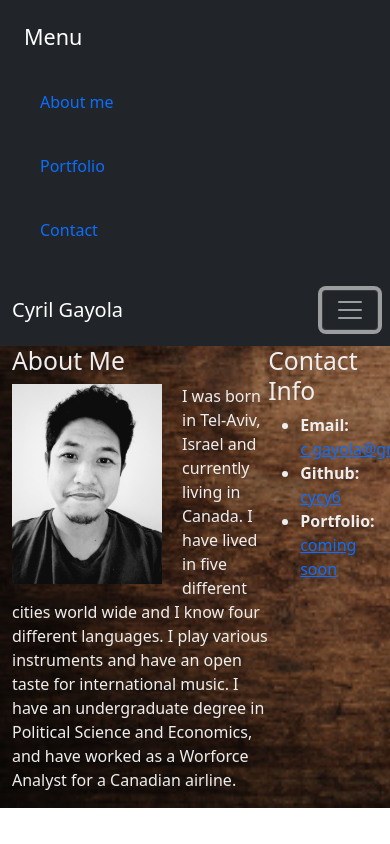
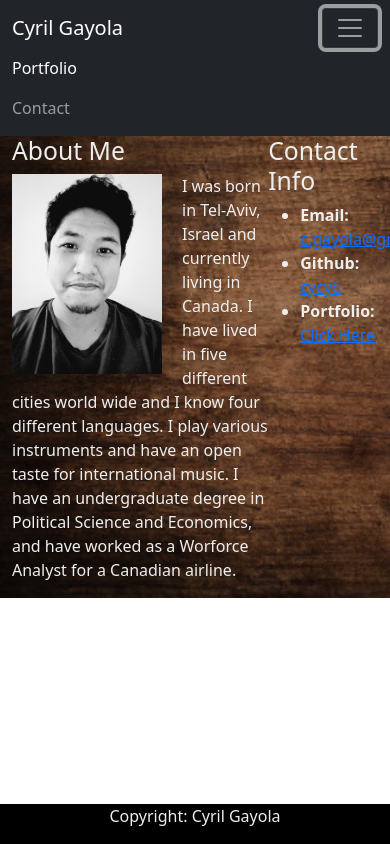
Before and after one commit to cycy6/Bio-Portfolio, a plain HTML site: page index.html in a window 390 px wide. Both pictures are taken after a click on the button "Toggle navigation". Shown: the top 844 px of the page. Drawn offline with nearby package versions, Linux system fonts and the light colour scheme.

Commit message:
Completion of Bio

```diff
--- a/assets/style.css
+++ b/assets/style.css
@@ -23,6 +23,7 @@ body {
 
 header {
   background: #333;
+  position: absolute;
 }
 
 h1 {
--- a/assets/stylecont.css
+++ b/assets/stylecont.css
@@ -8,15 +8,19 @@ body {
     background: url(backgroundimg.jpg) no-repeat;
     background-size: auto;
     background-size: cover;
-    height: 100%;
+  }
+
+  header {
+    background: #333;
+    position: absolute;
   }
 
   .contact-form {
       width: 85%;
-      max-width: 600px;
+      max-width: 500px;
       background: #f1f1f1;
       position: absolute;
-      top: 58%;
+      top: 50%;
       left: 50%;
       transform: translate(-50%, -50%);
       padding: 30px 40px;
--- a/assets/styleport.css
+++ b/assets/styleport.css
@@ -14,10 +14,14 @@ body {
   font-family: 'Century gothic', 'sans-serif';
   font-size: 18px;
   line-height: 150%;
-    color: #eee;
   background: url(backgroundimg.jpg) no-repeat;
+  background-size: auto;
   background-size: cover;
-    height: 100%;
+}
+
+header {
+  background: #333;
+  position: absolute;
 }
 /* card display */
   .card1 {
--- a/index.html
+++ b/index.html
@@ -9,33 +9,24 @@
   <!-- Notice the "relative" pathway? It matches a file inside our current directory's "assets" folder. Open it to see our style rules. -->
   <link rel="stylesheet" type="text/css" href="assets/style.css">
   <script src="https://cdn.jsdelivr.net/npm/bootstrap@5.0.0-beta1/dist/js/bootstrap.bundle.min.js" integrity="sha384-ygbV9kiqUc6oa4msXn9868pTtWMgiQaeYH7/t7LECLbyPA2x65Kgf80OJFdroafW" crossorigin="anonymous"></script><link href="https://cdn.jsdelivr.net/npm/bootstrap@5.0.0-beta1/dist/css/bootstrap.min.css" rel="stylesheet" integrity="sha384-giJF6kkoqNQ00vy+HMDP7azOuL0xtbfIcaT9wjKHr8RbDVddVHyTfAAsrekwKmP1" crossorigin="anonymous">
-  </style>
+  <!-- Navagation bar/links to other pages -->
+  <nav class="navbar navbar-expand-lg navbar-dark bg-dark">
+    <div class="container-fluid">
+      <a class="navbar-brand" href="./index.html">Cyril Gayola</a>
+      <button class="navbar-toggler" type="button" data-bs-toggle="collapse" data-bs-target="#navbarNavAltMarkup" aria-controls="navbarNavAltMarkup" aria-expanded="false" aria-label="Toggle navigation">
+        <span class="navbar-toggler-icon"></span>
+      </button>
+      <div class="collapse navbar-collapse" id="navbarNavAltMarkup">
+        <div class="navbar-nav">
+          <a class="nav-link active" aria-current="page" href="./portfolio.html">Portfolio</a>
+          <a class="nav-link" href="./contact.html">Contact</a>
+        </div>
+      </div>
+    </div>
+  </nav>
 </head>
 
 <body>
-  <!-- Navagation bar/links to other pages -->
-  <div class="collapse" id="navbarToggleExternalContent">
-    <div class="bg-dark p-4">
-      <h5 class="text-white h4">Menu</h5>
-        <ul class="navbar-nav"></ul>
-        <li class="nav-item">
-          <a href="file:///Users/cyrilg/Desktop/Bootcamp/Portfolio3/index.html" class="nav-link">About me</a></li>
-        <li class="nav-item">
-          <a href="file:///Users/cyrilg/Desktop/Bootcamp/Portfolio3/portfolio.html" class="nav-link">Portfolio</a></li>
-        <li class="nav-item">
-            <a href="file:///Users/cyrilg/Desktop/Bootcamp/Portfolio3/contact.html" class="nav-link">Contact</a></li>
-    </div>
-  </div>
-  <nav class="navbar navbar-dark bg-dark">
-    <div class="container-fluid">
-      <nav class="navbar">
-        <a href="#" class="navbar-brand">Cyril Gayola</a>
-      </nav>
-      <button class="navbar-toggler" type="button" data-bs-toggle="collapse" data-bs-target="#navbarToggleExternalContent" aria-controls="navbarToggleExternalContent" aria-expanded="false" aria-label="Toggle navigation">
-        <span class="navbar-toggler-icon"></span>
-      </button>
-    </div>
-  </nav>
 <!-- Bio image -->
   <div class="container">
 
@@ -52,11 +43,25 @@
     <section id="contact-info">
       <h2>Contact Info</h2>
       <ul>
-        <li><strong>Email:</strong> <a href="c.gayola@gmail.com">c.gayola@gmail.com</a></li>
-        <li><strong>Github:</strong> <a href="cycy6">cycy6</a></li>
-        <li><strong>Portfolio:</strong> <a href="#">coming soon</a></li>
+        <li><strong>Email:</strong> <a href="https://accounts.google.com/ServiceLogin/identifier?service=mail&passive=true&rm=false&continue=https%3A%2F%2Fmail.google.com%2Fmail%2F&ss=1&scc=1&ltmpl=default&ltmplcache=2&emr=1&osid=1&flowName=GlifWebSignIn&flowEntry=AddSession">c.gayola@gmail.com</a></li>
+        <li><strong>Github:</strong> <a href="https://github.com/login">cycy6</a></li>
+        <li><strong>Portfolio:</strong> <a href="./portfolio.html">Click Here</a></li>
       </ul>
     </section>
+<!-- Footer -->
+<style>
+  .footer {
+    position: fixed;
+    left: 0;
+    bottom: 0;
+    width: 100%;
+    background-color: black;
+    color: white;
+    text-align: center;
+  }
+  </style>
+  <div class="footer">
+    <p>Copyright: Cyril Gayola</p>
   </div>
 </body>
 </footer>
```
Also changed, not shown: contact.html (+29 -22 lines), portfolio.html (+30 -20 lines). Lines whose indentation alone changed are shown as unchanged.
